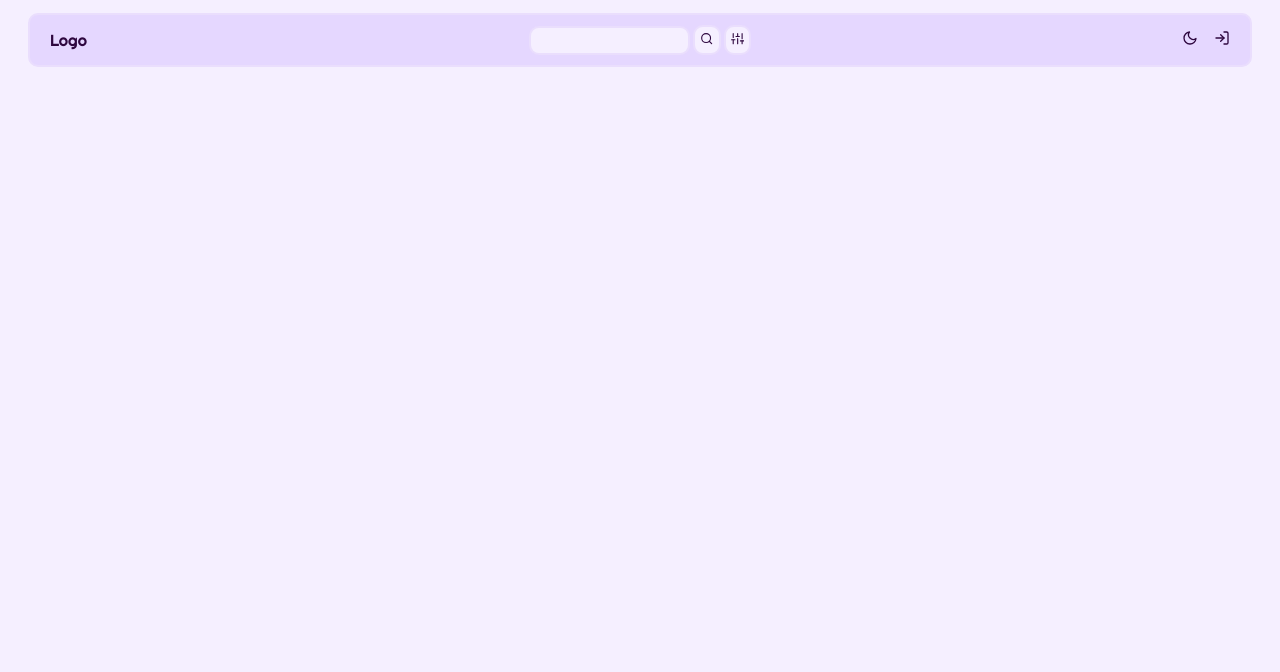
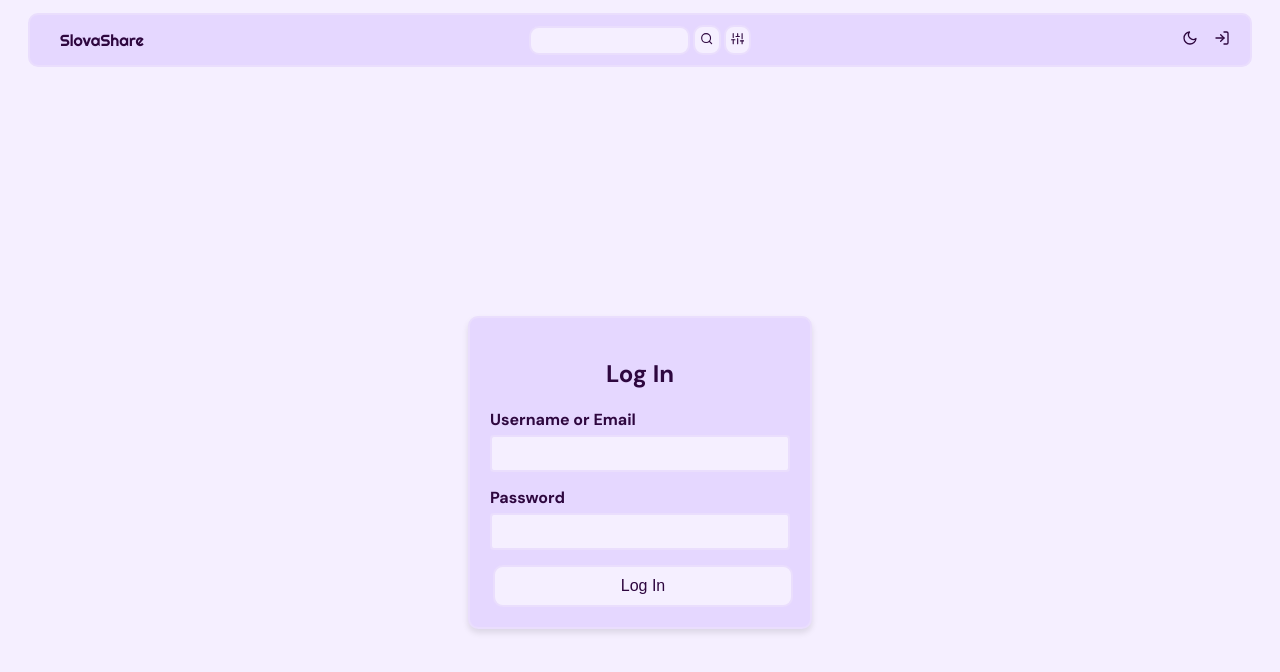
Before and after one commit to PolarMonke/SlovaShare, a React (Create React App) app: page /login in a window 1280 px wide. Shown: the top 672 px of the page. Built offline with nearby package versions, Linux system fonts and the light colour scheme; the HTML template or start-up script is replaced by a standard one.

Commit message:
Дадаў спасылкі і форму для ўваходу

```diff
--- a/package.json
+++ b/package.json
@@ -7,10 +7,13 @@
     "@testing-library/jest-dom": "^6.6.3",
     "@testing-library/react": "^16.2.0",
     "@testing-library/user-event": "^13.5.0",
+    "jwt-decode": "^4.0.0",
     "react": "^19.0.0",
     "react-dom": "^19.0.0",
     "react-icons": "^5.5.0",
+    "react-router-dom": "^7.4.0",
     "react-scripts": "^5.0.1",
+    "universal-cookie": "^8.0.1",
     "web-vitals": "^2.1.4"
   },
   "scripts": {
--- a/src/App.js
+++ b/src/App.js
@@ -1,9 +1,25 @@
 import Footer from "./components/Footer";
-import Header from "./components/Header";
+import {Routes, Route, BrowserRouter } from 'react-router-dom';
+import Header from './components/Header';
+import Home from './pages/Home';
+import Account from './pages/Account';
+import Story from './pages/Story';
+import LogIn from "./pages/LogIn";
 
 function App() {
   return (
-    <Header />
+
+      <BrowserRouter>
+        <Header />
+        <Routes>
+        <Route path="/" element={<Home/>}/>
+          <Route path="/account" element={<Account/>}/>
+          <Route path="/story" element={<Story/>}/>
+          <Route path="/login" element={<LogIn />}/>
+        </Routes>
+        {/* <Footer /> */}
+      </BrowserRouter>
+
   )
 }
 
--- a/src/components/Header.js
+++ b/src/components/Header.js
@@ -1,4 +1,5 @@
 import React, { useState } from 'react'
+import { Link } from 'react-router-dom';
 
 import { FiUserCheck } from "react-icons/fi";
 import { FiSliders } from "react-icons/fi";
@@ -31,7 +32,9 @@ export default function Header() {
     return (
         <header>
             <div className="header-container">
-                <div className="logo">Logo</div>
+                <div className="logo">
+                <Link className="logo" to="/">SlovaShare</Link>
+                </div>
                 <div className="search-area">
                     <input className='search-bar'></input>
                     <button className='search-button'><FiSearch className="icon"/></button>
@@ -47,9 +50,14 @@ export default function Header() {
                     </div>
                     <div className="profile" onClick={toggleLogin}>
                     {isLoggedIn ? (
-                        <FiUserCheck className="icon"/>
+                        <Link className="icon" to="/account">
+                            <FiUserCheck className="icon"/>
+                        </Link>
                         ) : (
-                        <FiLogIn className="icon"/>
+                        <Link className="icon"  to="/login">
+                            <FiLogIn className="icon"/>
+                        </Link>
+
                     )}
                     </div>
 
--- a/src/index.css
+++ b/src/index.css
@@ -18,18 +18,12 @@
 
 body {
     background-color: var(--background-color);
+    color: var(--text-color);
     font-family: 'DM Sans', sans-serif;
     font-optical-sizing: auto;
     font-weight: 300;
     font-style: normal;
 }
-
-header {
-    width: 100%;
-    padding: 5px;
-    box-sizing: border-box;
-}
-
 button {
     background-color: var(--background-color);
     border: 2px solid var(--border-color);
@@ -68,7 +62,11 @@ input:focus {
 .icon {
     color: var(--text-color);
 }
-
+header {
+    width: 100%;
+    padding: 5px;
+    box-sizing: border-box;
+}
 header .header-container {
     background-color: var(--header-bg-color);
     display: flex;
@@ -88,8 +86,11 @@ header .logo {
     color: var(--text-color);
     font-family: 'Righteous', sans-serif;
     font-weight: 400;
+    text-decoration: none;
 }
-
+header .logo:active {
+    color: var(--border-color-focus)
+}
 header .search-area {
     flex: 2;
     text-align: center;
--- /dev/null
+++ b/src/pages/Account.js
@@ -0,0 +1,10 @@
+
+function Account() {
+    return (
+        <div>
+
+            account
+        </div>
+    )
+}
+export default Account;
--- /dev/null
+++ b/src/pages/Home.js
@@ -0,0 +1,11 @@
+
+function Home() {
+    return (
+        <div>
+
+            home
+        </div>
+    )
+}
+
+export default Home;
--- /dev/null
+++ b/src/pages/LogIn.js
@@ -0,0 +1,75 @@
+import React, { useState } from 'react';
+import '../styles/LogIn.css';
+
+export default function LogIn() {
+  const [username, setUsername] = useState('');
+  const [password, setPassword] = useState('');
+
+  const [errors, setErrors] = useState({
+    username: '',
+    password: '',
+  });
+
+  const handleSubmit = (e) => {
+    e.preventDefault();
+
+    let isValid = true;
+    const newErrors = { username: '', password: '' };
+
+    if (!username.trim()) {
+      newErrors.username = 'Username is required';
+      isValid = false;
+    }
+
+    if (!password.trim()) {
+      newErrors.password = 'Password is required';
+      isValid = false;
+    }
+
+    if (!isValid) {
+      setErrors(newErrors);
+      return;
+    }
+
+    console.log('Logging in with:', { username, password });
+
+    setUsername('');
+    setPassword('');
+    setErrors({ username: '', password: '' });
+  };
+
+  return (
+    <div className="login-container">
+      <form className="login-form" onSubmit={handleSubmit}>
+        <h2>Log In</h2>
+        <div className="form-group">
+          <label htmlFor="username">Username or Email</label>
+          <input
+            className='login-input'
+            type="text"
+            id="username"
+            value={username}
+            onChange={(e) => setUsername(e.target.value)}
+          />
+          {errors.username && <p className="error">{errors.username}</p>}
+        </div>
+
+        <div className="form-group">
+          <label htmlFor="password">Password</label>
+          <input
+            className='login-input'
+            type="password"
+            id="password"
+            value={password}
+            onChange={(e) => setPassword(e.target.value)}
+          />
+          {errors.password && <p className="error">{errors.password}</p>}
+        </div>
+
+        <button type="submit" className="login-button">
+          Log In
+        </button>
+      </form>
+    </div>
+  );
+}
--- /dev/null
+++ b/src/pages/Story.js
@@ -0,0 +1,11 @@
+
+function Story() {
+    return (
+        <div>
+
+            story
+        </div>
+    )
+}
+
+export default Story;
--- /dev/null
+++ b/src/styles/LogIn.css
@@ -0,0 +1,94 @@
+.login-container {
+    display: flex;
+    justify-content: center;
+    align-items: center;
+    height: 100vh;
+    background-color: var(--background-color);
+}
+
+.login-form {
+    width: 300px;
+    padding: 20px;
+    background-color: var(--header-bg-color);
+    border: 2px solid var(--border-color);
+    border-radius: 10px;
+    box-shadow: 0 4px 6px rgba(0, 0, 0, 0.1);
+}
+
+.login-form h2 {
+    text-align: center;
+    margin-bottom: 20px;
+    color: var(--text-color);
+}
+
+.form-group {
+    margin-bottom: 15px;
+}
+
+.form-group label {
+    display: block;
+    margin-bottom: 5px;
+    color: var(--text-color);
+    font-weight: bold;
+}
+
+.form-group input {
+    width: 100%;
+    padding: 8px;
+    border-radius: 4px;
+    border: 2px solid var(--border-color);
+    background-color: var(--background-color);
+    color: var(--text-color);
+}
+
+.form-group input:hover {
+    border-color: var(--border-color-hover);
+}
+
+.form-group input:focus {
+    border-color: var(--border-color-focus);
+}
+
+.error {
+    color: red;
+    font-size: 14px;
+    margin-top: 5px;
+}
+
+.login-input {
+    width: 100%;
+    padding: 8px;
+    border-radius: 4px;
+    border: 2px solid var(--border-color);
+    background-color: var(--background-color);
+    color: var(--text-color);
+    box-sizing: border-box;
+  }
+
+  .login-input:hover {
+    border-color: var(--border-color-hover);
+  }
+
+  .login-input:focus {
+    border-color: var(--border-color-focus);
+    outline: none;
+  }
+
+.login-button {
+    width: 100%;
+    padding: 10px;
+    background-color: var(--background-color);
+    border: 2px solid var(--border-color);
+    border-radius: 10px;
+    color: var(--text-color);
+    font-size: 16px;
+    cursor: pointer;
+}
+
+.login-button:hover {
+    border-color: var(--border-color-hover);
+}
+
+.login-button:focus {
+    border-color: var(--border-color-focus);
+}
```
Also changed, not shown: 1 other file (tests, documents, lock files or other folders).
